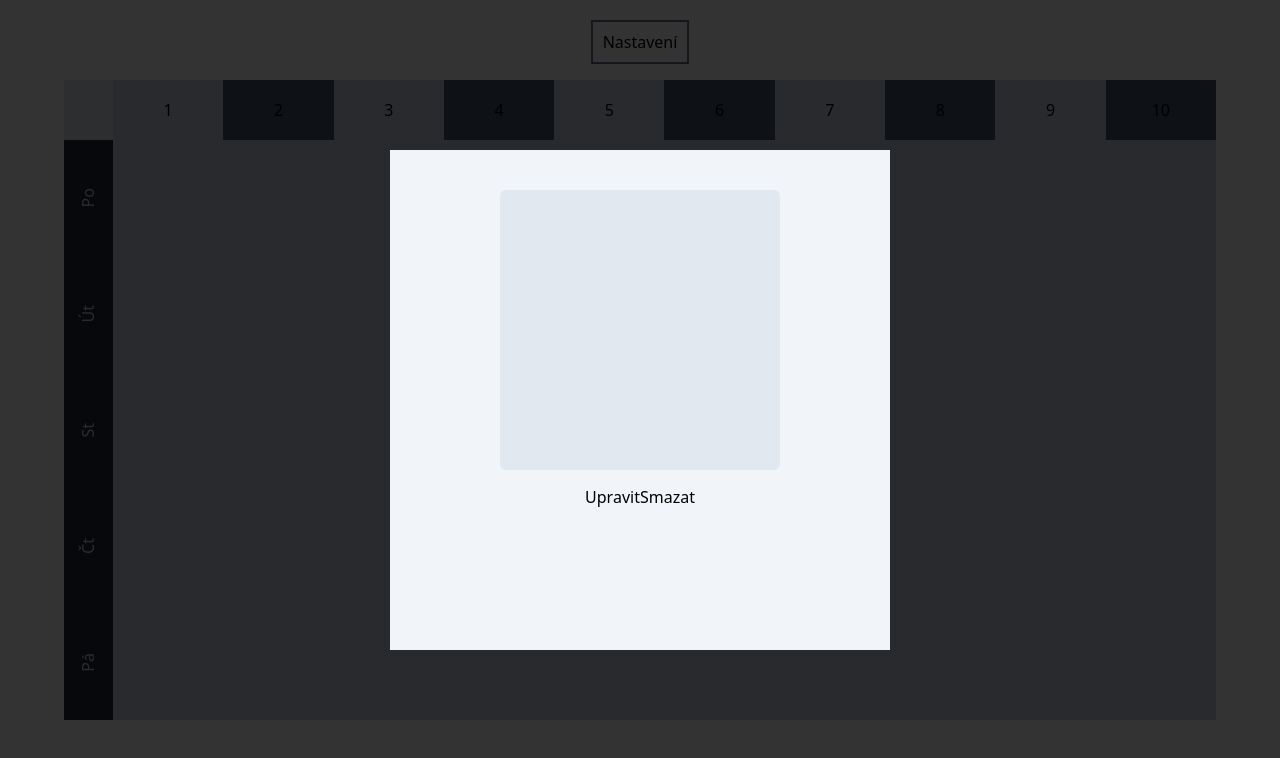
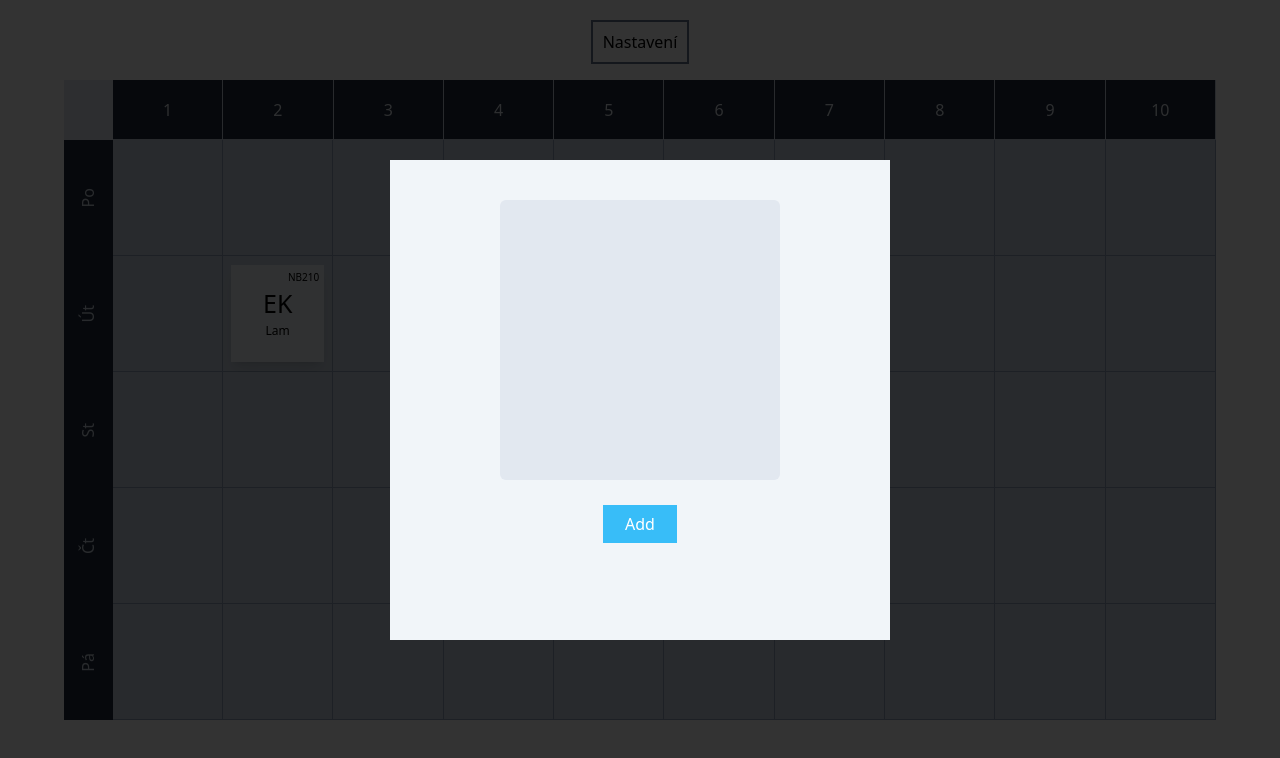
Before and after one commit to hoangviet97/scheduler, a React app: page / in a window 1280 px wide. Both pictures are taken after a click on the element 167 px from the left and 198 px from the top of the page. Shown: the top 758 px of the page. Built offline with nearby package versions, Linux system fonts and the light colour scheme.

Commit message:
Added create funtion

```diff
--- a/package.json
+++ b/package.json
@@ -10,6 +10,7 @@
   "author": "",
   "license": "ISC",
   "dependencies": {
+    "@types/uuid": "^9.0.0",
     "antd": "^5.1.6",
     "css-loader": "^6.7.3",
     "dayjs": "^1.11.7",
@@ -20,7 +21,8 @@
     "react-dropdown-select": "^4.9.3",
     "react-router-dom": "^6.8.0",
     "react-select": "^5.7.0",
-    "style-loader": "^3.3.1"
+    "style-loader": "^3.3.1",
+    "uuid": "^9.0.0"
   },
   "devDependencies": {
     "@babel/core": "^7.20.12",
--- a/src/actions/globalActions.ts
+++ b/src/actions/globalActions.ts
@@ -15,6 +15,11 @@ export const getSubject = (subject: ExtAttachedSubject): IAction => ({
   payload: subject
 });
 
+export const addAttachedSubject = (object: any): IAction => ({
+  type: "ADD_ATTACHED_SUBJECT",
+  payload: object
+});
+
 export const getAttachedSubject = (): IAction => ({
   type: "GET_ATTACHED_SUBJECTS"
 });
@@ -29,8 +34,9 @@ export const addTeacher = (teacher: Teacher): IAction => ({
   payload: teacher
 });
 
-export const openModal = (): IAction => ({
-  type: "OPEN_MODAL"
+export const openModal = ({ weekday, col }: { weekday: any; col: any }): IAction => ({
+  type: "OPEN_MODAL",
+  payload: { weekday, col }
 });
 
 export const closeModal = (): IAction => ({
--- a/src/components/dayCell/DayCell.tsx
+++ b/src/components/dayCell/DayCell.tsx
@@ -9,17 +9,26 @@ interface Props {
   data: any;
 }
 
+// data.id - col
+
 const DayCell = ({ id, data }: Props) => {
   const { dispatch } = useContext(GlobalContext);
 
   return (
-    <div onClick={() => dispatch(openModal())} className={`bg-slate-300 w-[10%] flex border-r-[1px] border-b-[1px] border-slate-300 items-center justify-center ${id % 2 === 0 ? "bg-slate-100" : "bg-slate-200"} hover:bg-sky-300 cursor-pointer`}>
+    <div
+      onClick={() => {
+        dispatch(openModal({ weekday: id, col: data.id }));
+      }}
+      className={`bg-slate-300 w-[10%] flex border-r-[1px] border-b-[1px] border-slate-400 items-center justify-center ${id % 2 === 0 ? "bg-slate-200" : "bg-slate-300"} hover:bg-sky-300 cursor-pointer`}
+    >
+      {data.items.length > 0 && (
         <div className="w-[100%] h-[100%] flex justify-center items-center">
           {data.items.map((item: any, index: number) => {
             const lastName = item.teacherDetail.lastname.substring(0, 3);
             return <SubjectCard key={index} lastName={lastName} data={item} />;
           })}
         </div>
+      )}
     </div>
   );
 };
--- a/src/components/dayRow/DayRow.tsx
+++ b/src/components/dayRow/DayRow.tsx
@@ -5,7 +5,7 @@ interface Props {
   data: any;
 }
 
-const DayRow = ({ data: { id, name, cols } }: Props) => {
+const DayRow = ({ data, data: { id, name, cols } }: Props) => {
   const subName = name.substring(0, 2);
   return (
     <div className="flex w-[100%] h-[20%]">
--- a/src/components/modal/Modal.tsx
+++ b/src/components/modal/Modal.tsx
@@ -18,7 +18,7 @@ const Modal = ({ children }: Props) => {
       {isModalOpen && (
         <>
           <motion.div initial={{ opacity: 0 }} animate={{ opacity: 1, transition: { duration: 0.2 } }} exit={{ opacity: 0 }} className="modal-backdrop fixed h-[100vh] w-[100vw] top-0 left-0 bg-black-rgba z-[99]" onClick={() => dispatch(closeModal())}></motion.div>
-          <motion.div initial={{ opacity: 0, scale: 0 }} animate={{ opacity: 1, scale: 1, transition: { delay: 0.2, duration: 0.2 } }} exit={{ scale: 0 }} className="modal-content-wrapper bg-slate-100 w-[500px] h-[500px] absolute m-auto top-0 left-0 right-0 bottom-0 z-[999]">
+          <motion.div initial={{ opacity: 0, scale: 0 }} animate={{ opacity: 1, scale: 1, transition: { delay: 0.2, duration: 0.2 } }} exit={{ scale: 0 }} className="modal-content-wrapper bg-slate-100 w-[500px] h-[60vh] absolute m-auto top-0 left-0 right-0 bottom-0 z-[999]">
             <motion.div className="modal-content">{children}</motion.div>
           </motion.div>
         </>
--- a/src/components/scheduleTable/ScheduleTable.tsx
+++ b/src/components/scheduleTable/ScheduleTable.tsx
@@ -20,7 +20,7 @@ const ScheduleTable = () => {
       <div className="bg-slate-200 w-[100%]">
         <div className="h-[60px] w-[calc(100% - 49px)] ml-[49px] bg-slate-200 flex">
           {timeCols.map((col: any, index: number) => (
-            <div key={index} className={`w-[10%] h-[100%] flex items-center justify-center ${index % 2 === 0 ? "bg-slate-300" : "bg-slate-600"}`}>
+            <div key={index} className={`w-[10%] h-[100%] flex items-center justify-center text-slate-200 border-r-[1px] border-b-[1px] border-slate-300 bg-slate-800`}>
               {col.id}
             </div>
           ))}
--- a/src/components/subjectCard/SubjectCard.tsx
+++ b/src/components/subjectCard/SubjectCard.tsx
@@ -11,7 +11,7 @@ const SubjectCard = ({ lastName, data }: Props) => {
   const { dispatch } = useContext(GlobalContext);
 
   return (
-    <div className="w-[85%] h-[85%] p-[5px] bg-slate-500 shadow-lg hover:bg-slate-100" onClick={() => dispatch(getSubject(data))}>
+    <div className="w-[85%] h-[85%] p-[5px] bg-slate-100 shadow-lg hover:bg-slate-100" onClick={() => dispatch(getSubject(data))}>
       <div className="flex justify-end text-[10px]">{data.room}</div>
       <div className="flex flex-col items-center">
         <div className="text-[25px] text-bold">{data.subjectDetail.slug}</div>
--- a/src/components/subjectDetail/SubjectDetail.tsx
+++ b/src/components/subjectDetail/SubjectDetail.tsx
@@ -1,17 +1,19 @@
 import React, { useContext, useEffect, useState } from "react";
 import { GlobalContext } from "../../context/GlobalState";
 import Select from "react-select";
-import { deleteAttachedSubject } from "../../actions/globalActions";
+import { deleteAttachedSubject, addAttachedSubject } from "../../actions/globalActions";
+import { v4 as uuidv4 } from "uuid";
+
 const SubjectDetail = () => {
   const {
-    state: { singleSubject, teachers, subjects },
+    state: { singleSubject, teachers, subjects, position },
     dispatch
   } = useContext(GlobalContext);
   const [teacherData, setTeacherData] = useState([]);
   const [subjectData, setSubjectData] = useState([]);
   const [edit, setEdit] = useState(false);
-
-  console.log(singleSubject);
+  const [showSelect, setShowSelect] = useState(false);
+  const [subjectValues, setSubjectValues] = useState({ id: "34ff", room: "sb11", subjectID: "", teacherID: "", position: { weekday: position.weekday - 1, col: position.col - 1 } });
 
   useEffect(() => {
     const prom: any = teachers.map((item: any) => ({ value: item.id, label: `${item.firstname} ${item.lastname}` }));
@@ -20,6 +22,15 @@ const SubjectDetail = () => {
     const prom2: any = subjects.map((item: any) => ({ value: item.id, label: `${item.name}` }));
     setSubjectData(prom2);
   }, []);
+
+  const addNewHandler = () => {
+    setShowSelect(true);
+  };
+
+  const saveNewHandler = () => {
+    console.log(subjectValues);
+    dispatch(addAttachedSubject(subjectValues));
+  };
 
   return (
     <div className="flex flex-col items-center pt-[40px]">
@@ -30,23 +41,39 @@ const SubjectDetail = () => {
           <div>{singleSubject?.teacherDetail.lastname}</div>
         </div>
       </div>
-      {edit && (
-        <div className="w-[100%]">
-          <div className="w-[70%]">
-            <Select options={subjectData} onChange={(val) => console.log(val)} />
+      {showSelect && (
+        <div className="w-[100%] flex flex-col items-center">
+          <div className="w-[70%] mb-[5px]">
+            <Select options={subjectData} placeholder="Select subject" name="subjectID" onChange={(val: any) => setSubjectValues({ ...subjectValues, subjectID: val.value })} />
           </div>
-          <div className="w-[70%]">
-            <Select options={teacherData} onChange={(val) => console.log(val)} />
+          <div className="w-[70%] mb-[5px]">
+            <Select options={teacherData} placeholder="Select teacher" name="teacherID" onChange={(val: any) => setSubjectValues({ ...subjectValues, teacherID: val.value })} />
           </div>
         </div>
       )}
-      {!edit ? (
-        <div>
-          <button onClick={() => setEdit(true)}>Upravit</button>
-          <button onClick={() => singleSubject !== null && dispatch(deleteAttachedSubject({ id: singleSubject.id, position: singleSubject.position }))}>Smazat</button>
-        </div>
+      {singleSubject !== null ? (
+        <>
+          {!edit ? (
+            <div className="flex flex-col mt-[10px]">
+              <button className="border-2 border-yellow-400 mb-[10px] px-[20px] py-[5px] hover:bg-yellow-400 hover:text-white" onClick={() => setEdit(true)}>
+                Upravit
+              </button>
+              <button className="bg-red-400 text-white hover:bg-red-500" onClick={() => singleSubject !== null && dispatch(deleteAttachedSubject({ id: singleSubject!.id, position: singleSubject!.position }))}>
+                Smazat
+              </button>
+            </div>
+          ) : (
+            <button onClick={() => setEdit(false)}>Ulozit</button>
+          )}
+        </>
+      ) : showSelect ? (
+        <button onClick={() => saveNewHandler()} className="mt-[10px] border-2 border-sky-400 mb-[10px] px-[20px] py-[5px] bg-sky-400 text-white transition ease-in-out hover:shadow-md hover:-translate-y-[2px]">
+          Save
+        </button>
       ) : (
-        <button onClick={() => setEdit(false)}>Ulozit</button>
+        <button onClick={() => addNewHandler()} className="mt-[10px] border-2 border-sky-400 mb-[10px] px-[20px] py-[5px] bg-sky-400 text-white transition ease-in-out hover:shadow-md hover:-translate-y-[2px]">
+          Add
+        </button>
       )}
     </div>
   );
--- a/src/context/AppReducer.ts
+++ b/src/context/AppReducer.ts
@@ -18,6 +18,20 @@ export default function appReducer(state: any, action: any) {
         singleSubject: action.payload
       };
 
+    case "ADD_ATTACHED_SUBJECT":
+      const subject = state.subjects.find((x: any) => x.id === action.payload.subjectID);
+      const teacher = state.teachers.find((x: any) => x.id === action.payload.teacherID);
+
+      let newAttachedSubject = action.payload;
+      newAttachedSubject = { ...newAttachedSubject, subjectDetail: subject, teacherDetail: teacher };
+
+      state.weekdays[action.payload.position.weekday].cols[action.payload.position.col].items = [newAttachedSubject];
+
+      return {
+        ...state,
+        attachedSubjects: [...state.attachedSubjects, action.payload]
+      };
+
     case "GET_ATTACHED_SUBJECTS":
       for (let i = 0; i < state.attachedSubjects.length; i++) {
         const subject = state.subjects.find((x: any) => x.id === state.attachedSubjects[i].subjectID);
@@ -27,8 +41,6 @@ export default function appReducer(state: any, action: any) {
         state.attachedSubjects[i].teacherDetail = teacher;
 
         state.weekdays[state.attachedSubjects[i].position.weekday].cols[state.attachedSubjects[i].position.col].items = [state.attachedSubjects[i]];
-
-        console.log(state.weekdays[state.attachedSubjects[i].position.weekday].cols[state.attachedSubjects[i].position.col].items);
       }
 
       return {
@@ -42,10 +54,10 @@ export default function appReducer(state: any, action: any) {
 
       state.weekdays[state.attachedSubjects[index].position.weekday].cols[state.attachedSubjects[index].position.col].items = [];
 
-      console.log(index);
       return {
         ...state,
-        attachedSubjects: newArr
+        attachedSubjects: newArr,
+        singleSubject: null
       };
 
     case "ADD_TEACHER":
@@ -57,13 +69,15 @@ export default function appReducer(state: any, action: any) {
     case "OPEN_MODAL":
       return {
         ...state,
-        isModalOpen: true
+        isModalOpen: true,
+        position: { weekday: action.payload.weekday, col: action.payload.col }
       };
 
     case "CLOSE_MODAL":
       return {
         ...state,
-        isModalOpen: false
+        isModalOpen: false,
+        singleSubject: null
       };
 
     default:
--- a/src/context/GlobalState.tsx
+++ b/src/context/GlobalState.tsx
@@ -30,10 +30,12 @@ const initialState = {
   ],
   attachedSubjects: [
     { id: "124", subjectID: "ek01", teacherID: "34rt53", position: { weekday: 2, col: 3 }, room: "NB101" },
+    { id: "12fre8", subjectID: "ek01", teacherID: "34rt51", position: { weekday: 1, col: 1 }, room: "NB210" },
     { id: "12fre3", subjectID: "ek01", teacherID: "34rt51", position: { weekday: 1, col: 6 }, room: "NB210" }
   ],
   singleSubject: null,
   isModalOpen: false,
+  position: { weekday: 0, col: 0 },
   weekdays: [
     {
       id: 1,
--- a/src/interface/index.ts
+++ b/src/interface/index.ts
@@ -40,10 +40,11 @@ export interface IState {
   attachedSubjects: AttachedSubject[];
   singleSubject: ExtAttachedSubject | null;
   isModalOpen: boolean;
+  position: any;
   weekdays: Weekday[];
 }
 
-export type IAction = { type: "ADD_SUBJECT"; payload: Subject } | { type: "EDIT_SUBJECT"; payload: Subject } | { type: "GET_SUBJECT"; payload: ExtAttachedSubject } | { type: "GET_ATTACHED_SUBJECTS" } | { type: "DELETE_ATTACHED_SUBJECT"; payload: any } | { type: "ADD_TEACHER"; payload: Teacher } | { type: "OPEN_MODAL" } | { type: "CLOSE_MODAL" };
+export type IAction = { type: "ADD_SUBJECT"; payload: Subject } | { type: "EDIT_SUBJECT"; payload: Subject } | { type: "GET_SUBJECT"; payload: ExtAttachedSubject } | { type: "GET_ATTACHED_SUBJECTS" } | { type: "ADD_ATTACHED_SUBJECT"; payload: any } | { type: "DELETE_ATTACHED_SUBJECT"; payload: any } | { type: "ADD_TEACHER"; payload: Teacher } | { type: "OPEN_MODAL"; payload: any } | { type: "CLOSE_MODAL" };
 
 export interface IContextModel {
   state: IState;
--- /dev/null
+++ b/src/utils/slugConverter.ts
@@ -0,0 +1,5 @@
+export const slugConverter = (text: string) => {
+  const newText = text.substring(0, 3);
+
+  return newText.toUpperCase();
+};
```
Also changed, not shown: 1 other file (tests, documents, lock files or other folders). Lines whose indentation alone changed are shown as unchanged.
